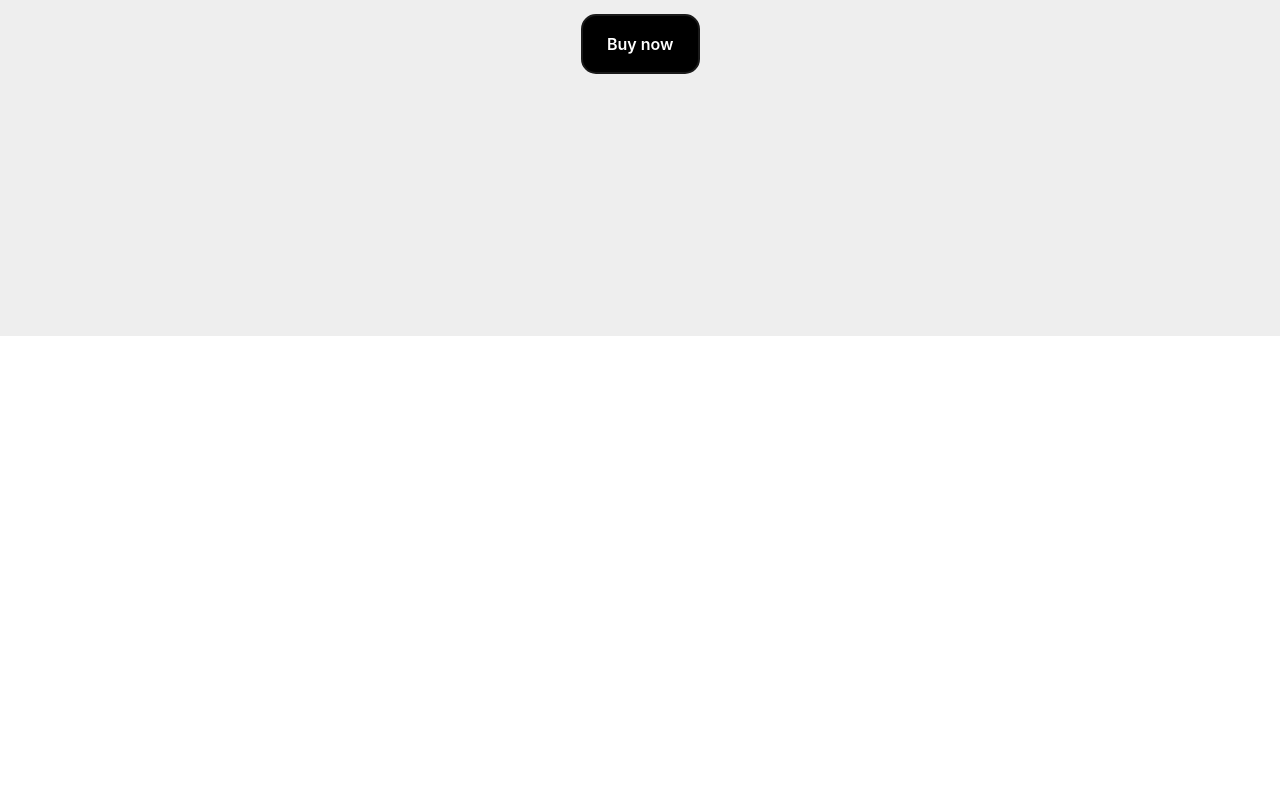
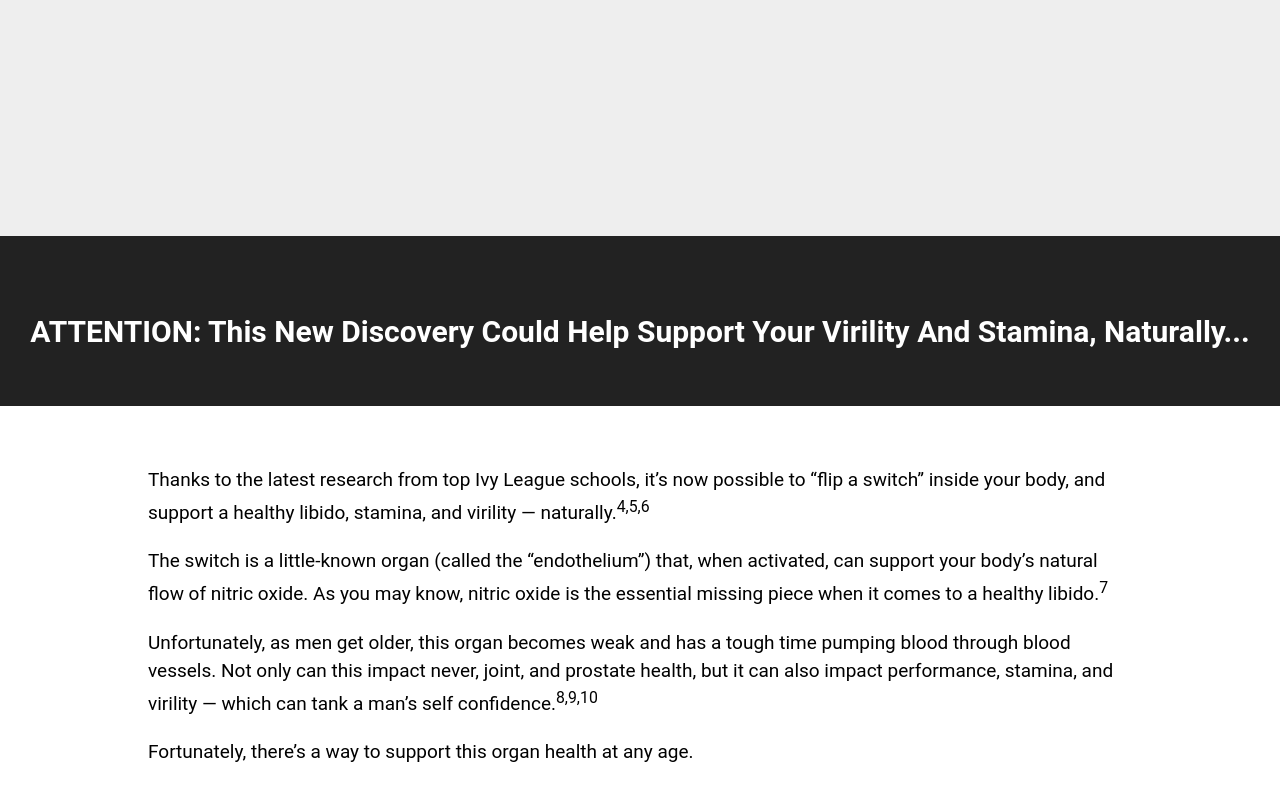
Before and after one commit to FelipeEduardoOliveira/clicknshopbuy, a React (Create React App) app: page / in a window 1280 px wide. Shown: the part 464-1264 px from the top of the page. Before the commit the page ends 800 px from the top, so only its background shows below. Built offline with nearby package versions, Linux system fonts and the light colour scheme.

Commit message:
ajuste descrição

```diff
--- a/src/Pages/global.css
+++ b/src/Pages/global.css
@@ -3,7 +3,7 @@
 }
 
 .header {
-    height: 200px;
+    height: 100px;
     background-color: #333;
     display: flex;
     justify-content: center;
@@ -34,6 +34,49 @@
     }
 }
 
+.Attetion {
+    height: 150px;
+    padding: 15px 10px 5px;
+    display: flex;
+    justify-content: center;
+    align-items: center;
+    background-color: #222;
+    color: white;
+
+    @media(max-width: 700px) {
+        height: auto;
+    }
+}
+
+p {
+    font-size: 19px;
+    line-height: 1.5;
+    margin: 20px auto;
+    font-family: nunito sans, roboto, open sans, arial, sans-serif;
+}
+
+.letter {
+    width: 100%;
+    margin: 30px auto;
+    padding: 10px 20px;
+    border-top-right-radius: 15px;
+    border-top-left-radius: 15px;
+    margin-top: 4rem;
+    box-sizing: border-box;
+    max-width: 1024px;
+    margin: 30px auto;
+}
+
+h2 {
+    padding: 15px 10px 5px;
+    color: #fff;
+    text-align: center;
+    line-height: 1.5;
+    font-weight: 700;
+    font-size: 30px;
+    font-family: oswald, roboto, arial, sans-serif;
+}
+
 .textStyle {
 
     text-align: center;
@@ -50,6 +93,7 @@
 section {
     background-color: #eee;
     height: calc(100vh - 200px);
+
     @media(max-width: 700px) {
         height: calc(100vh + 100px);
     }
--- a/src/Pages/index.jsx
+++ b/src/Pages/index.jsx
@@ -49,7 +49,23 @@ const RedirectPage = () => {
           </div>
 
         </div>
+
+
       </section>
+      <div className="Attetion">
+        <h2 >
+          ATTENTION: This New Discovery Could Help Support
+          Your Virility And Stamina, Naturally...
+        </h2>
+      </div>
+
+      <div className="letter">
+        <p>Thanks to the latest research from top Ivy League schools, it’s now possible to “flip a switch” inside your body, and support a healthy libido, stamina, and virility — naturally.<sup class="superCit">4,5,6</sup></p>
+        <p>The switch is a little-known organ (called the “endothelium”) that, when activated, can support your body’s natural flow of nitric oxide. As you may know, nitric oxide is the essential missing piece when it comes to a healthy libido.<sup class="superCit">7</sup></p>
+        <p>Unfortunately, as men get older, this organ becomes weak and has a tough time pumping blood through blood vessels. Not only can this impact never, joint, and prostate health, but it can also impact performance, stamina, and virility — which can tank a man’s self confidence.<sup class="superCit">8,9,10</sup></p>
+        <p>Fortunately, there’s a way to support this organ health at any age.</p>
+
+      </div>
     </div>
   );
 };
```
